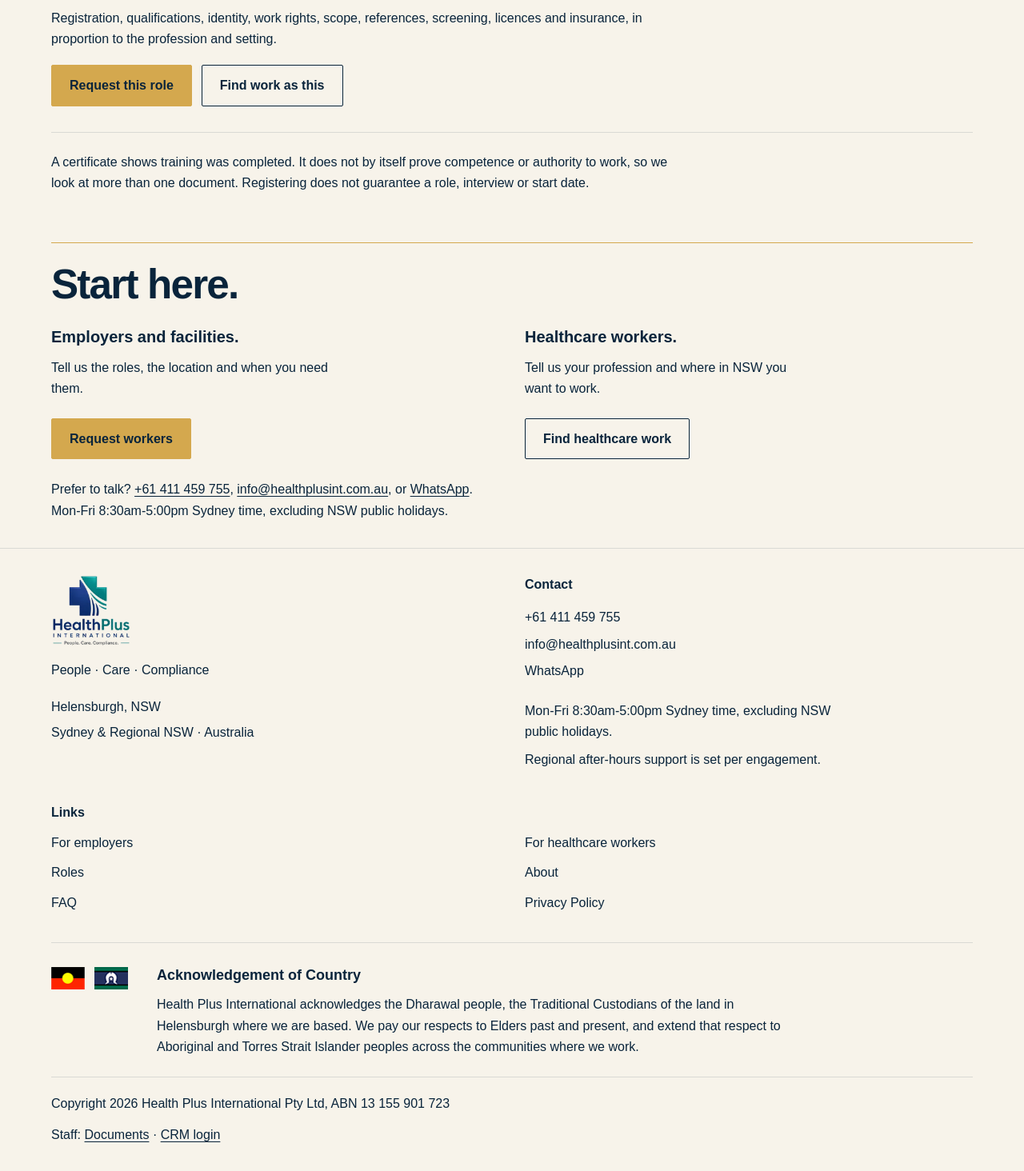
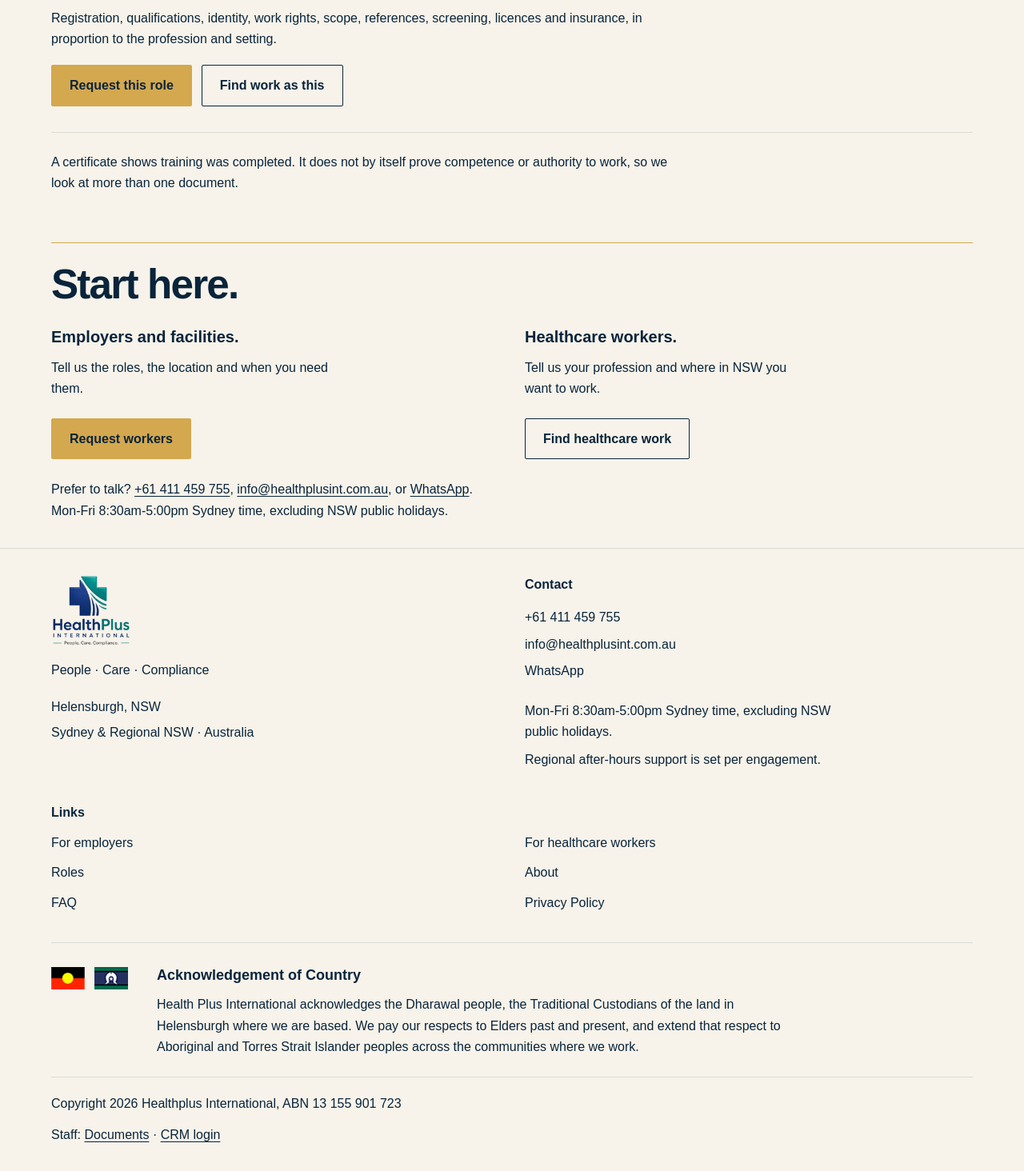
Before and after one commit to wgsaus-dotcom/Healthplus, a Next.js app: page /roles in a window 1280 px wide. Shown: the part 1833-3297 px from the top of the page at 80% size. Built offline with nearby package versions, Linux system fonts and the light colour scheme.

Commit message:
Remove requested training and registration statements; update footer display name

```diff
--- a/app/SiteChrome.tsx
+++ b/app/SiteChrome.tsx
@@ -99,7 +99,7 @@ export function SiteFooter() {
         <div><h2 id="country-heading">Acknowledgement of Country</h2><p>Health Plus International acknowledges the Dharawal people, the Traditional Custodians of the land in Helensburgh where we are based. We pay our respects to Elders past and present, and extend that respect to Aboriginal and Torres Strait Islander peoples across the communities where we work.</p></div>
       </section>
       <div className="hpi-footer-bottom">
-        <p>Copyright 2026 Health Plus International Pty Ltd, ABN 13 155 901 723</p>
+        <p>Copyright 2026 Healthplus International, ABN 13 155 901 723</p>
         <p className="hpi-staff">Staff: <a href="https://documents.healthplusint.com.au">Documents</a> · <a href="https://crm.healthplusint.com.au/crm">CRM login</a></p>
       </div>
     </footer>
--- a/app/about/page.tsx
+++ b/app/about/page.tsx
@@ -6,7 +6,7 @@ export const metadata = innerMetadata("About and how we work", "Health Plus Inte
 export default function AboutPage() {
   return <main className="hpi-inner">
     <PageIntro title="About and how we work" />
-    <section className="inner-block"><h2>Who we are</h2><p>Health Plus International is a healthcare workforce development business in Helensburgh, NSW. We recruit, employ and place healthcare workers. We do not train them.</p></section>
+    <section className="inner-block"><h2>Who we are</h2><p>Health Plus International is a healthcare workforce development business in Helensburgh, NSW. We recruit, employ and place healthcare workers.</p></section>
     <section className="inner-block" id="how-we-work"><h2>How we work</h2><p>Role verification, credential screening, mobilisation and retention follow-up. We check that workers hold current registration and the evidence their role requires. Staff CPD does not replace registration, induction or supervision.</p></section>
     <section className="inner-block" id="charter"><h2>Service Charter</h2><ul>{["Respectful service", "Clear communication", "Fair access", "Compliance-led delivery", "Privacy and consent", "Honest expectations"].map(item=><li key={item}>{item}</li>)}</ul>
       <div className="inner-table-wrap"><table><caption>Response standards</caption><thead><tr><th scope="col">Contact</th><th scope="col">Commitment</th></tr></thead><tbody>{responseStandards.map(([contact, standard])=><tr key={contact}><th scope="row">{contact}</th><td>{standard}</td></tr>)}</tbody></table></div>
--- a/app/layout.tsx
+++ b/app/layout.tsx
@@ -69,7 +69,7 @@ const structuredData = {
       image: `${siteUrl}/assets/hero-hpi-care.webp`,
       slogan: "People · Care · Compliance",
       description:
-        "Health Plus International is a healthcare workforce development business in Helensburgh, NSW. We recruit, employ and place healthcare workers. We do not train them.",
+        "Health Plus International is a healthcare workforce development business in Helensburgh, NSW. We recruit, employ and place healthcare workers.",
       identifier: {
         "@type": "PropertyValue",
         propertyID: "ABN",
--- a/app/page.tsx
+++ b/app/page.tsx
@@ -50,7 +50,7 @@ export default function Home() {
       <section className="home-section" aria-labelledby="home-assurance-heading">
         <h2 id="home-assurance-heading">What you can count on</h2>
         <dl className="home-plain-list">
-          <div><dt>We employ and place.</dt><dd>We recruit, employ and place healthcare workers. We do not train them.</dd></div>
+          <div><dt>We employ and place.</dt><dd>We recruit, employ and place healthcare workers.</dd></div>
           <div><dt>Checked for the role.</dt><dd>Registration, qualifications, work rights and the screening the role needs, where required.</dd></div>
           <div><dt>Plain response standards.</dt><dd>Acknowledged the same business day. Contact within 24 hours.</dd></div>
         </dl>
@@ -66,7 +66,7 @@ export default function Home() {
               <summary><strong>{title}</strong><span>{visible}</span></summary>
               <p>{detail}</p>
             </details>)}
-            {index === 1 && <p className="home-registration-note">Registering does not guarantee a role, interview or start date.</p>}
+
           </article>)}
         </div>
       </section>
--- a/app/roles/page.tsx
+++ b/app/roles/page.tsx
@@ -11,6 +11,6 @@ export default function RolesPage() {
       <h3>Checked before placement</h3><p>{role.checks}</p>
       <div className="inner-actions"><a className="hpi-action" href={`/employers?role=${role.slug}#request`}>Request this role</a><a className="hpi-action hpi-action-outline" href={`/work-with-us?profession=${role.slug}#apply`}>Find work as this</a></div>
     </section>)}
-    <p className="inner-note">A certificate shows training was completed. It does not by itself prove competence or authority to work, so we look at more than one document. Registering does not guarantee a role, interview or start date.</p>
+    <p className="inner-note">A certificate shows training was completed. It does not by itself prove competence or authority to work, so we look at more than one document.</p>
   </main>;
 }
--- a/app/work-with-us/page.tsx
+++ b/app/work-with-us/page.tsx
@@ -9,7 +9,7 @@ export default async function WorkWithUsPage({ searchParams }: { searchParams?:
   return <main className="hpi-inner">
     <PageIntro title="Looking for healthcare work in NSW?">Tell us your profession and where you want to work. HPI recruits, employs and places Registered Nurses, Assistants in Nursing, aged care workers, community support workers and allied health professionals in Sydney and regional NSW. You register in two short steps. We ask for compliance documents only after we have reviewed your details.</PageIntro>
     <div className="inner-form" id="apply"><WorkerApplicationForm initialRole={initialRole} /></div>
-    <section className="inner-block"><h2>What happens next</h2><ol><li>We review your details.</li><li>We contact you about roles that may suit you.</li><li>We ask for documents and checks only for roles that fit.</li></ol><p>Registering does not guarantee a role, interview or start date.</p></section>
+    <section className="inner-block"><h2>What happens next</h2><ol><li>We review your details.</li><li>We contact you about roles that may suit you.</li><li>We ask for documents and checks only for roles that fit.</li></ol></section>
     <section className="inner-block"><h2>Where the work is</h2><p>Roles are in Sydney and regional NSW. Choose your preferred region in the form. Regional work is planned for each engagement. Listing a region does not mean a vacancy is open.</p></section>
     <section className="inner-block"><h2>Privacy</h2><p>Please do not send identity, banking, police-check or health information with your first details.</p></section>
   </main>;
```
Also changed, not shown: public/llms-full.txt.
